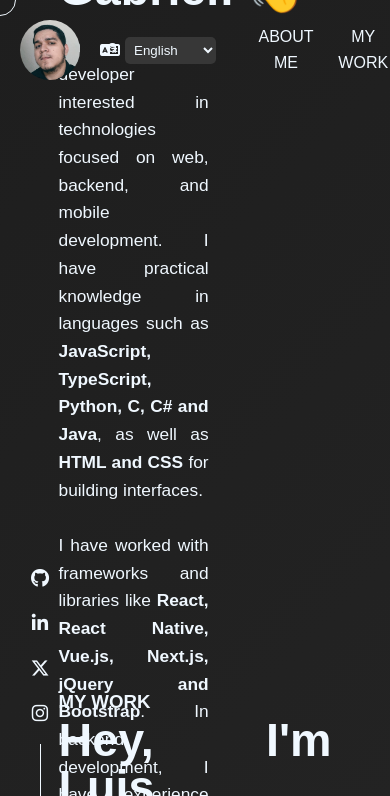
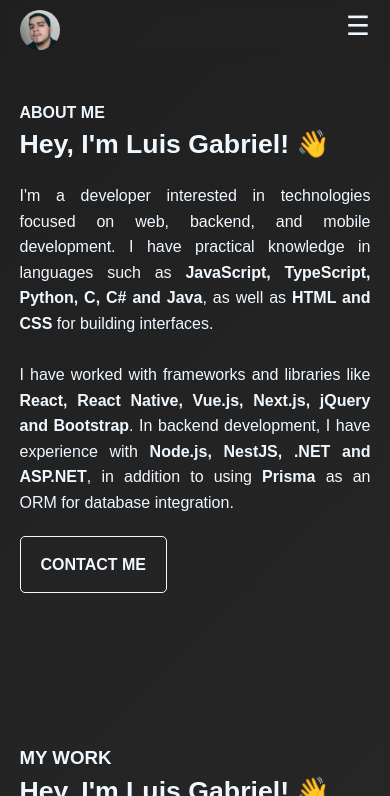
Before and after one commit to luisgbr1el/luisgbr1el, a plain HTML site: page index.html in a window 390 px wide. Shown: the top 796 px of the page. Drawn offline with nearby package versions, Linux system fonts and the light colour scheme; a web font is replaced by a local one.

Commit message:
Enhance mobile responsiveness by adding navbar toggle functionality and updating translations

```diff
--- a/assets/translations.json
+++ b/assets/translations.json
@@ -24,8 +24,8 @@
         "en": "Send message"
     },
     "about-text": {
-        "pt-BR": "Sou um desenvolvedor brasileiro com interesse em tecnologias voltadas para desenvolvimento <i>web</i>, <i>backend</i> e <i>mobile</i>. Tenho conhecimento prático em linguagens como <b>JavaScript, TypeScript, Python, C, C# e Java</b>, além de <b>HTML e CSS</b> para construção de interfaces. <br /><br /> Já trabalhei com <i>frameworks</i> e bibliotecas como <b>React, React Native, Vue.js, Next.js, jQuery e Bootstrap</b>. No <i>backend</i>, tenho experiência com <b>Node.js, NestJS, .NET e ASP.NET</b>, além do uso do <b>Prisma</b> como ORM para integração com bancos de dados.",
-        "en": "I'm a brazilian developer interested in technologies focused on web, backend, and mobile development. I have practical knowledge in languages such as <b>JavaScript, TypeScript, Python, C, C# and Java</b>, as well as <b>HTML and CSS</b> for building interfaces. <br /><br /> I have worked with frameworks and libraries like <b>React, React Native, Vue.js, Next.js, jQuery and Bootstrap</b>. In backend development, I have experience with <b>Node.js, NestJS, .NET and ASP.NET</b>, in addition to using <b>Prisma</b> as an ORM for database integration."
+        "pt-BR": "Sou um desenvolvedor com interesse em tecnologias voltadas para desenvolvimento <i>web</i>, <i>backend</i> e <i>mobile</i>. Tenho conhecimento prático em linguagens como <b>JavaScript, TypeScript, Python, C, C# e Java</b>, além de <b>HTML e CSS</b> para construção de interfaces. <br /><br /> Já trabalhei com <i>frameworks</i> e bibliotecas como <b>React, React Native, Vue.js, Next.js, jQuery e Bootstrap</b>. No <i>backend</i>, tenho experiência com <b>Node.js, NestJS, .NET e ASP.NET</b>, além do uso do <b>Prisma</b> como ORM para integração com bancos de dados.",
+        "en": "I'm a developer interested in technologies focused on web, backend, and mobile development. I have practical knowledge in languages such as <b>JavaScript, TypeScript, Python, C, C# and Java</b>, as well as <b>HTML and CSS</b> for building interfaces. <br /><br /> I have worked with frameworks and libraries like <b>React, React Native, Vue.js, Next.js, jQuery and Bootstrap</b>. In backend development, I have experience with <b>Node.js, NestJS, .NET and ASP.NET</b>, in addition to using <b>Prisma</b> as an ORM for database integration."
     },
     "contact-text": {
         "pt-BR": "Se você quiser entrar em contato comigo, sinta-se à vontade para me enviar uma mensagem através do meu e-mail ou das minhas redes sociais.",
--- a/index.html
+++ b/index.html
@@ -13,6 +13,7 @@
 
 <body>
 	<header>
+		<p id="bars" onclick="toggleNavbar()">☰</p>
 		<div id="navbar">
 			<img id="pfp" alt="Foto de Luis Gabriel Araújo" src="/images/pfp.jpg">
 			<div id="info">
--- a/script.js
+++ b/script.js
@@ -1,4 +1,59 @@
 const supportedLanguages = ['en', 'pt-BR'];
+
+function isMobile() {
+	return window.innerWidth <= 768;
+}
+
+function setPfpPosition() {
+	if (isMobile()) {
+		const header = document.getElementsByTagName('header')[0];
+		const pfpImg = document.createElement('img');
+		pfpImg.id = 'pfp-mobile';
+		pfpImg.alt = 'Foto de Luis Gabriel Araújo';
+		pfpImg.src = '/images/pfp.jpg';
+		header.insertBefore(pfpImg, header.firstChild);
+	}
+}
+
+function setupNavbarLinks() {
+	const navbarButtons = document.querySelectorAll('.navbar-button');
+
+	navbarButtons.forEach(button => {
+		button.replaceWith(button.cloneNode(true));
+	});
+
+	const newNavbarButtons = document.querySelectorAll('.navbar-button');
+
+	newNavbarButtons.forEach(button => {
+		if (isMobile()) {
+			button.addEventListener('click', function(e) {
+				e.preventDefault();
+
+				const href = this.getAttribute('href');
+				if (href) {
+					const targetElement = document.querySelector(href);
+					if (targetElement) {
+						setTimeout(() => {
+							targetElement.scrollIntoView({ behavior: 'smooth' });
+						}, 300);
+					}
+				}
+				toggleNavbar();
+			});
+		} else {
+			button.addEventListener('click', function(e) {
+				e.preventDefault();
+				const href = this.getAttribute('href');
+				if (href) {
+					const targetElement = document.querySelector(href);
+					if (targetElement) {
+						targetElement.scrollIntoView({ behavior: 'smooth' });
+					}
+				}
+			});
+		}
+	});
+}
 
 (function() {
 	$.easing.easeInOutCubic = function(x) {
@@ -70,16 +125,11 @@
 	$('#projects').fadeIn(1000, 'swing');
 	$('#contact').fadeIn(1000, 'swing');
 
-	$('.navbar-button').click(function(e) {
-		e.preventDefault();
-		const target = $(this).attr('href');
-		const targetElement = $(target);
+	setupNavbarLinks();
+	setPfpPosition();
 
-		if (targetElement.length) {
-			$('html, body').animate({
-				scrollTop: targetElement.offset().top
-			}, 100, 'easeInOutCubic');
-		}
+	$(window).resize(function() {
+		setupNavbarLinks();
 	});
 
 	$('.button').click(function(e) {
@@ -177,3 +227,28 @@
 			break;
 	}
 }
+
+function toggleNavbar() {
+	const navbar = document.getElementById('navbar');
+	const bars = document.getElementById('bars');
+	const currentDisplay = window.getComputedStyle(navbar).display;
+
+	bars.style.opacity = '0';
+
+	if (currentDisplay === 'none') {
+		navbar.style.display = 'block';
+		navbar.style.opacity = '0';
+		setTimeout(() => {
+			bars.textContent = '✕';
+			bars.style.opacity = '1';
+			navbar.style.opacity = '1';
+		}, 150);
+	} else {
+		navbar.style.opacity = '0';
+		setTimeout(() => {
+			bars.textContent = '☰';
+			navbar.style.display = 'none';
+			bars.style.opacity = '1';
+		}, 150);
+	}
+}
--- a/style.css
+++ b/style.css
@@ -83,6 +83,7 @@
 	align-items: center;
 	justify-content: space-between;
 	pointer-events: auto;
+	transition: opacity 0.3s ease;
 }
 
 #info {
@@ -91,6 +92,11 @@
 	display: flex;
 	align-items: center;
 	justify-content: space-between;
+}
+
+#bars {
+	display: none;
+	transition: opacity 0.3s ease;
 }
 
 select {
@@ -184,6 +190,10 @@
 	margin-right: 20px;
 }
 
+#pfp-mobile {
+	display: none;
+}
+
 .subtitle {
 	margin: 0;
 	padding: 0;
@@ -194,6 +204,7 @@
 
 .title {
 	font-weight: bold;
+	text-align: left;
 	margin: 0;
 	padding: 0;
 	font-size: 35pt;
@@ -272,3 +283,102 @@
 	color: var(--text-primary);
 	transition: 0.5s ease;
 }
+
+@media (max-width: 768px) {
+	section {
+		width: 90%;
+		height: auto;
+		padding: 100px 0 50px 0;
+		font-size: 12pt;
+	}
+
+	header {
+		height: 60px;
+		backdrop-filter: blur(5px);
+		-webkit-backdrop-filter: blur(10px);
+	}
+
+	#custom-cursor, #cursor-container, #pfp {
+		display: none;
+	}
+
+	#pfp-mobile {
+		display: block;
+		width: 40px;
+		padding: 10px 20px;
+		border-radius: 50%;
+	}
+
+	#info {
+		display: block;
+	}
+
+	#navbar {
+		position: absolute;
+		top: 0;
+		margin: 0;
+		padding: 80px 0 0 0;
+		display: flex;
+		flex-direction: column;
+		align-items: center;
+		justify-content: center;
+		text-align: center;
+		background-color: var(--bg-primary);
+		width: 100%;
+		height: 100vh;
+		display: none;
+		transition: opacity 0.3s ease;
+	}
+
+	#bars {
+		z-index: 99999;
+		display: block;
+		margin: 0;
+		font-size: 20pt;
+		cursor: pointer;
+		position: fixed;
+		top: 5px;
+		right: 20px;
+	}
+
+	.about {
+		font-size: 12pt;
+	}
+
+	.title {
+		font-size: 20pt;
+		line-height: 28pt;
+	}
+
+	.text {
+		width: 100%;
+	}
+
+	#social-medias {
+		flex-direction: row;
+		bottom: 15px;
+		left: 50%;
+		transform: translateX(-50%);
+	}
+
+	#social-medias::after {
+		display: none;
+	}
+
+	.social-media {
+		font-size: 12pt;
+		margin: 0 10px 0 10px;
+	}
+
+	ul {
+		margin-top: 20px;
+		flex-direction: column;
+		align-items: center;
+		justify-content: center;
+	}
+
+	li {
+		margin: 5px 0;
+	}
+
+}
```
